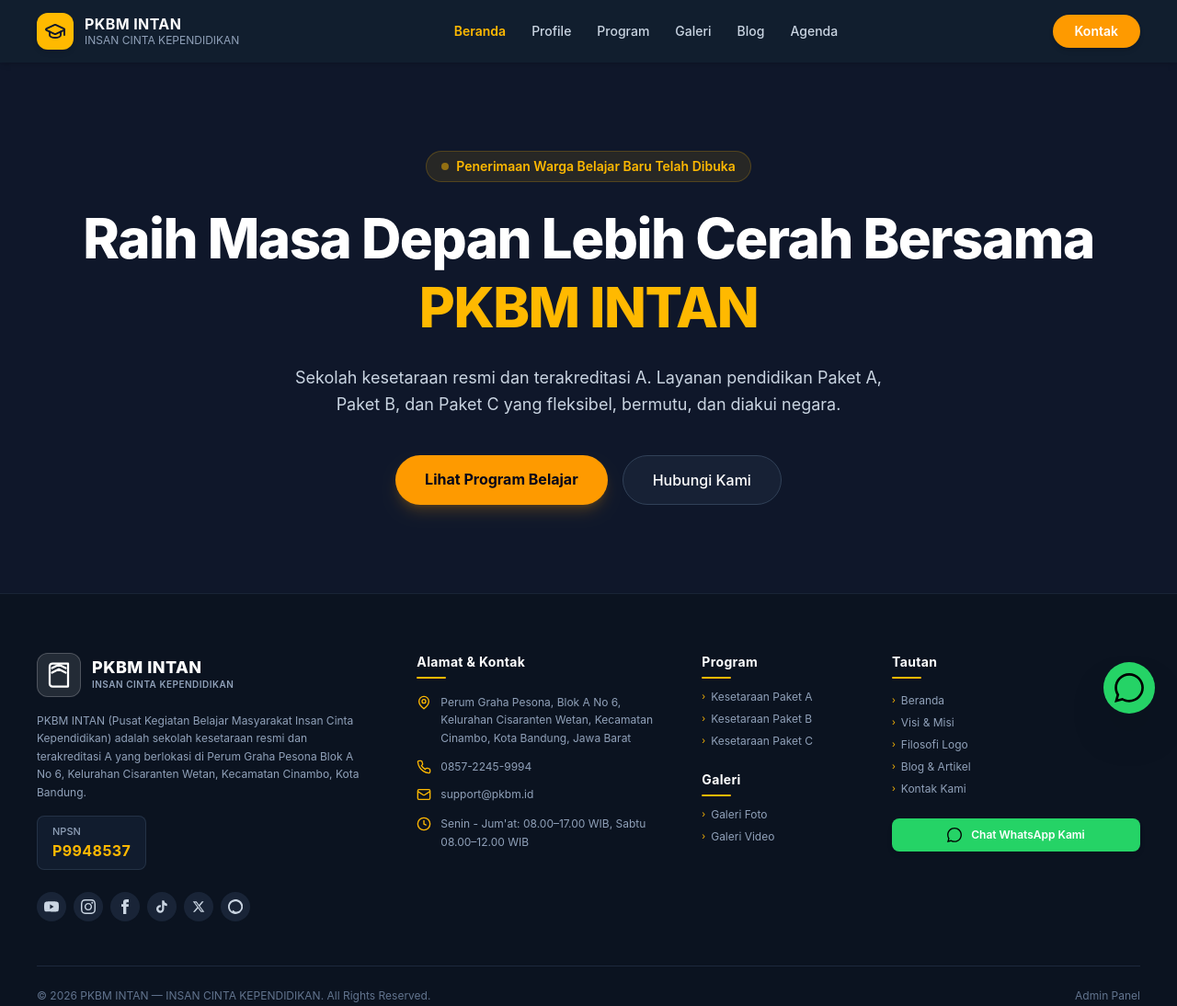
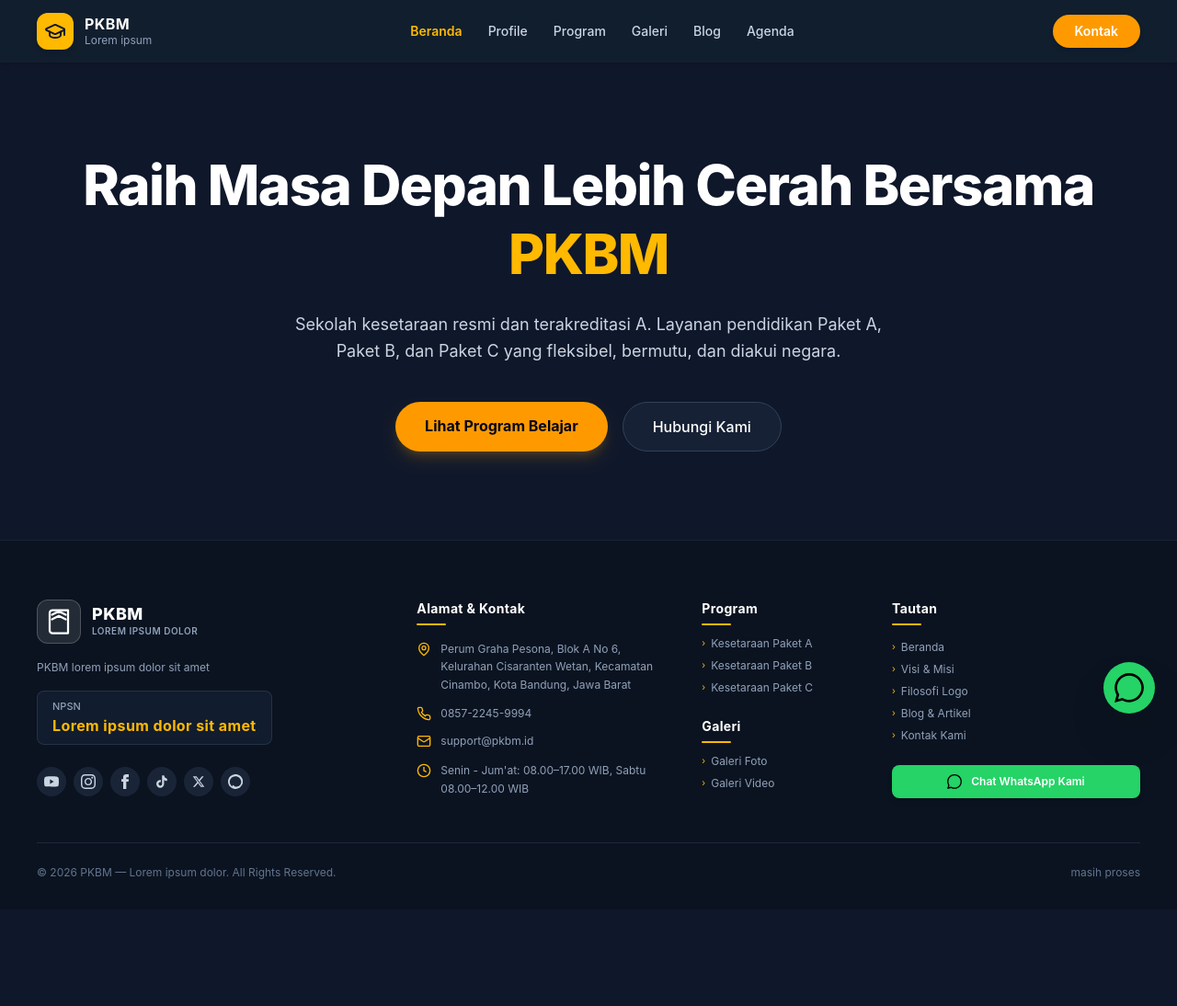
Before and after one commit to khawarizmiadityapp-ui/pkbm, an Astro site: page / in a window 1280 px wide. Shown: the whole page at 92% size. After the commit the page ends 989 px from the top, so only its background shows below. Built offline with nearby package versions, Linux system fonts and the light colour scheme; Astro itself is replaced by a stand-in of ours.

Commit message:
perbaikan footer

```diff
--- a/src/components/footer.astro
+++ b/src/components/footer.astro
@@ -12,10 +12,10 @@ interface Props {
 }
 
 const {
-  brandName = "PKBM INTAN",
-  tagline = "INSAN CINTA KEPENDIDIKAN",
-  description = "PKBM INTAN (Pusat Kegiatan Belajar Masyarakat Insan Cinta Kependidikan) adalah sekolah kesetaraan resmi dan terakreditasi A yang berlokasi di Perum Graha Pesona Blok A No 6, Kelurahan Cisaranten Wetan, Kecamatan Cinambo, Kota Bandung.",
-  npsn = "P9948537",
+  brandName = "PKBM ",
+  tagline = "Lorem ipsum dolor",
+  description = "PKBM  lorem ipsum dolor sit amet",
+  npsn = "Lorem ipsum dolor sit amet",
   address = "Perum Graha Pesona, Blok A No 6, Kelurahan Cisaranten Wetan, Kecamatan Cinambo, Kota Bandung, Jawa Barat",
   phone = "0857-2245-9994",
   email = "support@pkbm.id",
@@ -50,7 +50,7 @@ const quickLinks = [
     <!-- Grid Utama Footer (4 Kolom) -->
     <div class="grid grid-cols-1 md:grid-cols-2 lg:grid-cols-12 gap-10 pb-12 border-b border-slate-800">
 
-      <!-- Kolom 1: Profil & NPSN (Lebar 4 dari 12 kolom) -->
+
       <div class="lg:col-span-4 space-y-4">
         <!-- Logo & Nama PKBM -->
         <div class="flex items-center gap-3">
@@ -68,12 +68,12 @@ const quickLinks = [
           </div>
         </div>
 
-        <!-- Deskripsi Singkat -->
+
         <p class="text-xs leading-relaxed text-slate-400 pr-4">
           {description}
         </p>
 
-        <!-- Box NPSN -->
+
         <div class="inline-block bg-[#111c2e] border border-slate-700/60 rounded-lg px-4 py-2">
           <span class="block text-[11px] text-slate-400 font-medium">NPSN</span>
           <span class="text-amber-400 font-bold text-base tracking-wide">{npsn}</span>
@@ -108,7 +108,7 @@ const quickLinks = [
         </div>
       </div>
 
-      <!-- Kolom 2: Alamat & Kontak (Lebar 3 dari 12 kolom) -->
+
       <div class="lg:col-span-3 space-y-4">
         <div>
           <h4 class="font-bold text-white text-sm tracking-wide">Alamat & Kontak</h4>
@@ -143,7 +143,7 @@ const quickLinks = [
         </ul>
       </div>
 
-      <!-- Kolom 3: Program & Galeri (Lebar 2 dari 12 kolom) -->
+
       <div class="lg:col-span-2 space-y-6">
         <!-- Sub-section: Program -->
         <div class="space-y-3">
@@ -163,7 +163,7 @@ const quickLinks = [
           </ul>
         </div>
 
-        <!-- Sub-section: Galeri -->
+
         <div class="space-y-3">
           <div>
             <h4 class="font-bold text-white text-sm tracking-wide">Galeri</h4>
@@ -182,7 +182,7 @@ const quickLinks = [
         </div>
       </div>
 
-      <!-- Kolom 4: Tautan & WhatsApp (Lebar 3 dari 12 kolom) -->
+
       <div class="lg:col-span-3 space-y-4">
         <div>
           <h4 class="font-bold text-white text-sm tracking-wide">Tautan</h4>
@@ -200,7 +200,7 @@ const quickLinks = [
           ))}
         </ul>
 
-        <!-- Tombol Chat WhatsApp -->
+
         <div class="pt-2">
           <a
             href={`https://wa.me/${whatsappNumber}`}
@@ -216,18 +216,18 @@ const quickLinks = [
 
     </div>
 
-    <!-- Bottom Bar: Hak Cipta & Admin Panel -->
+
     <div class="pt-6 flex flex-col md:flex-row items-center justify-between gap-4 text-xs text-slate-500">
       <p class="text-center md:text-left">
         &copy; {currentYear} {brandName} &mdash; {tagline}. All Rights Reserved.
       </p>
       <a href="/admin" class="hover:text-slate-300 transition-colors">
-        Admin Panel
+      masih proses
       </a>
     </div>
   </div>
 
-  <!-- Floating WhatsApp Action Button (Pojok Kanan Bawah) -->
+
   <a
     href={`https://wa.me/${whatsappNumber}`}
     target="_blank"
--- a/src/components/header.astro
+++ b/src/components/header.astro
@@ -11,8 +11,8 @@ interface Props {
 }
 
 const {
-  brandName = "PKBM INTAN",
-  tagline = "INSAN CINTA KEPENDIDIKAN",
+  brandName = "PKBM",
+  tagline = "Lorem ipsum",
   navLinks = [
     { label: "Beranda", href: "/" },
     { label: "Profile", href: "/profil" },
--- a/src/layouts/landingpage.astro
+++ b/src/layouts/landingpage.astro
@@ -7,7 +7,7 @@ interface Props {
   title?: string;
 }
 
-const { title = "PKBM INTAN - Sekolah Kesetaraan Resmi" } = Astro.props;
+const { title = "PKBM - Lorem ipsum dolor sit amet" } = Astro.props;
 ---
 
 <!doctype html>
--- a/src/pages/index.astro
+++ b/src/pages/index.astro
@@ -2,16 +2,12 @@
 import LandingLayout from '../layouts/landingpage.astro';
 ---
 
-<LandingLayout title="PKBM INTAN - Sekolah Kesetaraan Resmi & Terakreditasi A">
+<LandingLayout title="PKBM - Lorem ipsum">
   <section class="max-w-6xl mx-auto px-6 py-24 text-center">
-    <div class="inline-flex items-center gap-2 bg-amber-400/10 border border-amber-400/20 text-amber-400 text-xs md:text-sm font-semibold px-4 py-1.5 rounded-full mb-6">
-      <span class="w-2 h-2 rounded-full bg-amber-400 animate-pulse"></span>
-      Penerimaan Warga Belajar Baru Telah Dibuka
-    </div>
 
     <h1 class="text-4xl md:text-6xl font-extrabold tracking-tight text-white leading-tight">
       Raih Masa Depan Lebih Cerah Bersama <br />
-      <span class="text-amber-400">PKBM INTAN</span>
+      <span class="text-amber-400">PKBM</span>
     </h1>
 
     <p class="mt-6 text-base md:text-lg text-slate-300 max-w-2xl mx-auto leading-relaxed">
```
